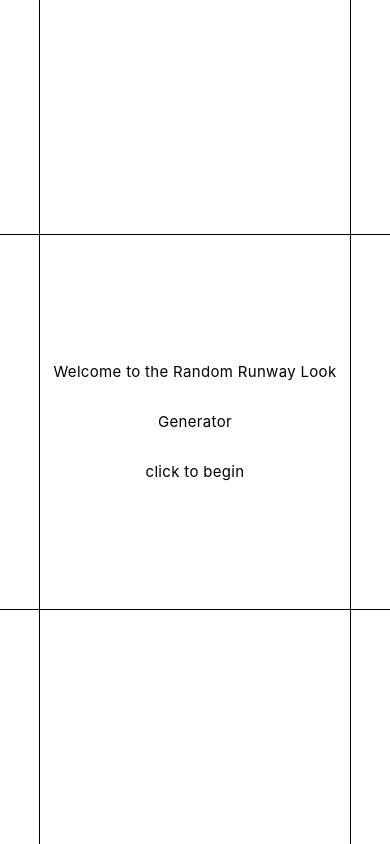
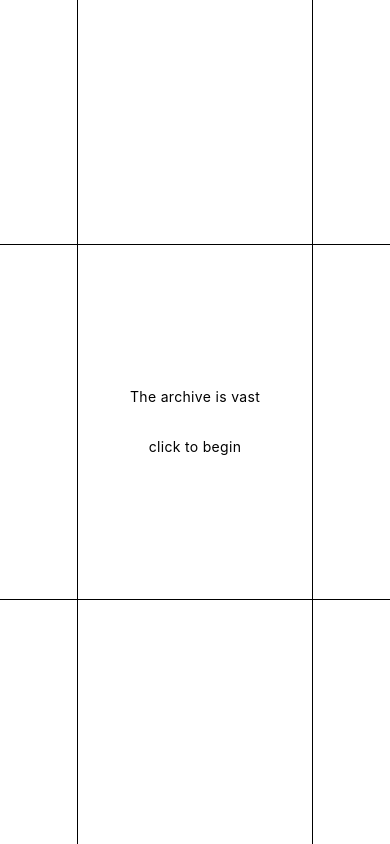
Before and after one commit to eleanor-woodhouse/runway, a React (Create React App) app: page / in a window 390 px wide. Built offline with nearby package versions, Linux system fonts and the light colour scheme.

Commit message:
start styling for mobile

```diff
--- a/src/App/App.tsx
+++ b/src/App/App.tsx
@@ -22,6 +22,7 @@ function App() {
   const rightGutterRef = useRef<HTMLDivElement | null>(null)
   const bottomGutterRef = useRef<HTMLDivElement | null>(null)
   const middleCellRef = useRef<HTMLDivElement | null>(null)
+  const welcomeCardRef = useRef<HTMLDivElement | null>(null)
 
   async function handleClick() {
     if (
@@ -34,12 +35,24 @@ function App() {
       bottomGutterRef &&
       bottomGutterRef.current &&
       middleCellRef &&
-      middleCellRef.current
+      middleCellRef.current &&
+      welcomeCardRef &&
+      welcomeCardRef.current
     ) {
-      setTransitionGridSizes({
-        gridTemplateColumns: `${leftGutterRef.current.offsetWidth}px ${middleCellRef.current.offsetWidth}px 400vw`,
-        gridTemplateRows: `${topGutterRef.current.offsetHeight}px ${middleCellRef.current.offsetHeight}px 400vh`,
-      })
+      console.log("Middle cel: ", middleCellRef.current.offsetWidth)
+      console.log("welcome: ", welcomeCardRef.current.offsetWidth)
+
+      if (middleCellRef.current.offsetWidth === 0) {
+        setTransitionGridSizes({
+          gridTemplateColumns: `${leftGutterRef.current.offsetWidth}px ${welcomeCardRef.current.offsetWidth}px 400vw`,
+          gridTemplateRows: `${topGutterRef.current.offsetHeight}px ${welcomeCardRef.current.offsetHeight}px 400vh`,
+        })
+      } else {
+        setTransitionGridSizes({
+          gridTemplateColumns: `${leftGutterRef.current.offsetWidth}px ${middleCellRef.current.offsetWidth}px 400vw`,
+          gridTemplateRows: `${topGutterRef.current.offsetHeight}px ${middleCellRef.current.offsetHeight}px 400vh`,
+        })
+      }
     }
     startTransition()
   }
@@ -204,9 +217,10 @@ function App() {
         <div
           className={`welcome-card ${welcomeCardIsVisible ? "visible-welcome-card" : "invisible-welcome-card"}`}
           onClick={handleClick}
+          ref={welcomeCardRef}
         >
           <p>
-            Welcome to the Random Runway Look Generator<br></br>click to begin
+            The archive is vast<br></br>click to begin
           </p>
         </div>
         <div className="middle-cell" ref={middleCellRef}>
@@ -238,10 +252,14 @@ function App() {
             )}
           </div>
           {imageAndDetails.image ? (
-            <div className="image-pane" onClick={handleClick}>
-              <img src={imageAndDetails.image.url} alt={imageAndDetails?.name} onLoad={imageLoaded} />
-            </div>
+            <img
+              src={imageAndDetails.image.url}
+              alt={imageAndDetails?.name}
+              onClick={handleClick}
+              onLoad={imageLoaded}
+            />
           ) : (
+            // TODO handle error situation here
             <div className="placeholder" onClick={handleClick}></div>
           )}
         </div>
--- a/src/styles/App.scss
+++ b/src/styles/App.scss
@@ -10,8 +10,8 @@
   min-height: 100vh;
   max-height: 100vh;
   display: grid;
-    grid-template-columns: minmax(40px, auto) auto minmax(40px, auto);
-    grid-template-rows: minmax(40px, auto) auto minmax(40px, auto);
+  grid-template-columns: minmax(40px, auto) auto minmax(40px, auto);
+  grid-template-rows: minmax(40px, auto) auto minmax(40px, auto);
 }
 
 .transition-grid {
@@ -126,7 +126,6 @@
 
 .card-container {
   grid-row-start: 2;
-  width: auto;
   min-width: 50%;
   height: auto;
   display: grid;
@@ -134,9 +133,7 @@
 }
 
 .info-card {
-  width: auto;
   min-width: 300px;
-  height: auto;
   border: solid black 1px;
 }
 
@@ -157,28 +154,10 @@
   opacity: 1;
 }
 
-.new-image-card {
-  margin-top: 20px;
-  width: 100%;
-  border: solid black 1px;
-}
-
-.new-image-card > p {
-  width: 100%;
-  text-align: center;
-}
-
-.image-pane {
+img {
   cursor: pointer;
   max-height: calc(100vh - 80px);
-  width: auto;
   max-width: 50%;
-  display: flex;
-}
-
-img {
-  max-height: calc(100vh - 80px);
-  max-width: 100%;
   object-fit: cover;
   border-left: solid black 1px;
 }
@@ -271,3 +250,68 @@ img {
   grid-row-start: 3;
   background: white;
 }
+
+@media only screen and (max-width: 700px) {
+body {
+  font-size: 14px;
+}
+
+.welcome-card {
+  grid-column-start: 2;
+  grid-row-start: 2;
+  display: grid;
+  place-items: center;
+  z-index: 1;
+  cursor: pointer;
+  width: 60vw;
+}
+
+.info-pane {
+  grid-row-start: 2;
+  display: block;
+}
+
+.card-container {
+  grid-row-start: 2;
+  height: 100%;
+  display: grid;
+  place-content: center;
+}
+
+.info-card {
+  min-width: 34%;
+  max-width: calc(100vw - 70px);
+  border: none;
+}
+
+.instructions {
+  display: none
+}
+
+.container {
+  min-height: 100vh;
+  max-height: 100vh;
+  display: grid;
+  grid-template-columns: minmax(0px, auto) max-content minmax(0px, auto);
+  grid-template-rows: minmax(20px, auto) auto minmax(20px, auto);
+}
+
+.middle-cell {
+  grid-column-start: 2;
+  grid-row-start: 2;
+  width: fit-content;
+  display: grid;
+  grid-template-rows: max-content auto;
+}
+
+img {
+  cursor: pointer;
+  min-width: 100%;
+  max-width: calc(100vw - 34px);
+  max-height: calc(100vh - 200px);
+  object-fit: contain;
+  border: none;
+  border-bottom: solid black 1px;
+}
+
+}
--- a/src/styles/index.scss
+++ b/src/styles/index.scss
@@ -49,3 +49,9 @@ button {
 p {
   text-align: center;
 }
+
+@media only screen and (max-width: 700px) {
+  body {
+    font-size: 14px;
+  }
+  }
```
